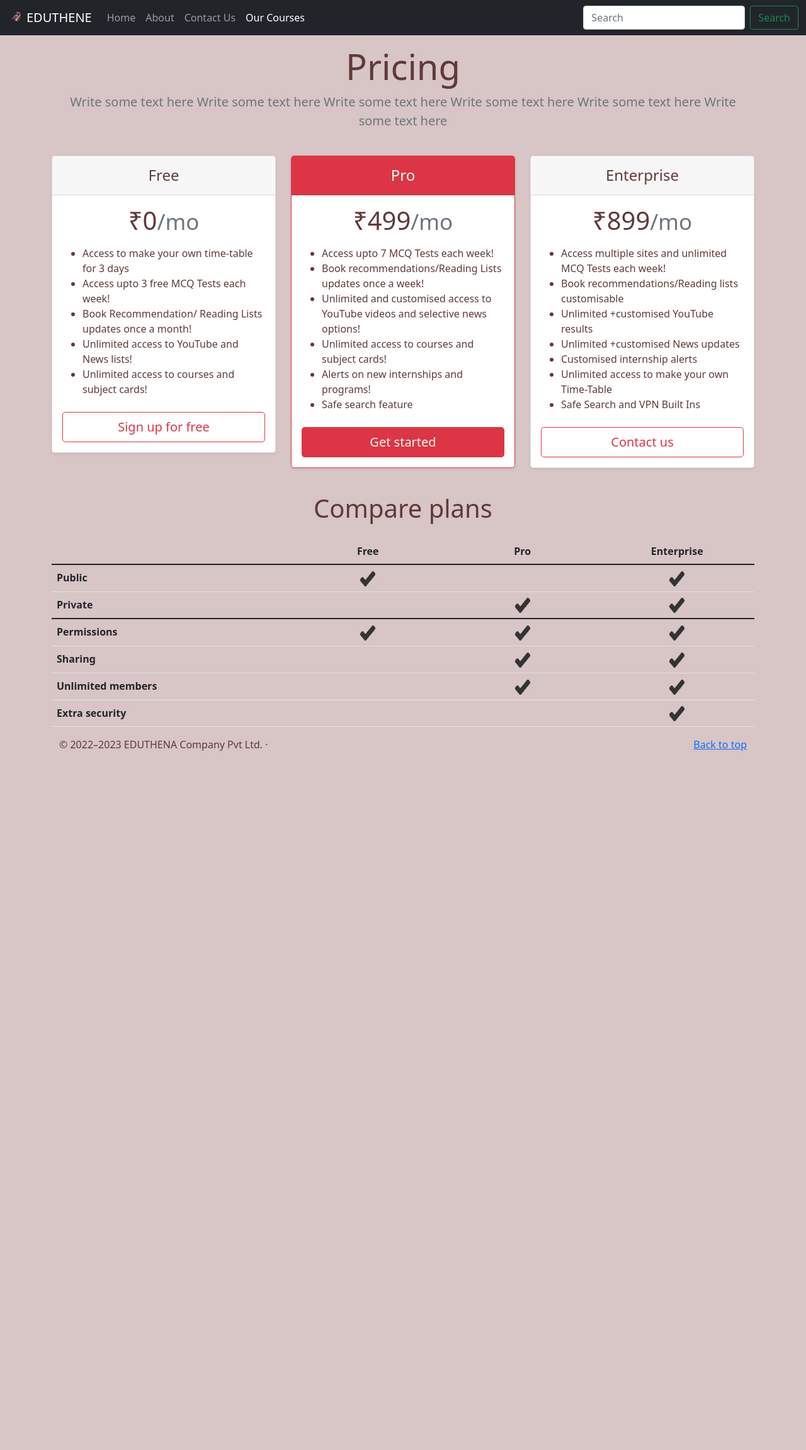
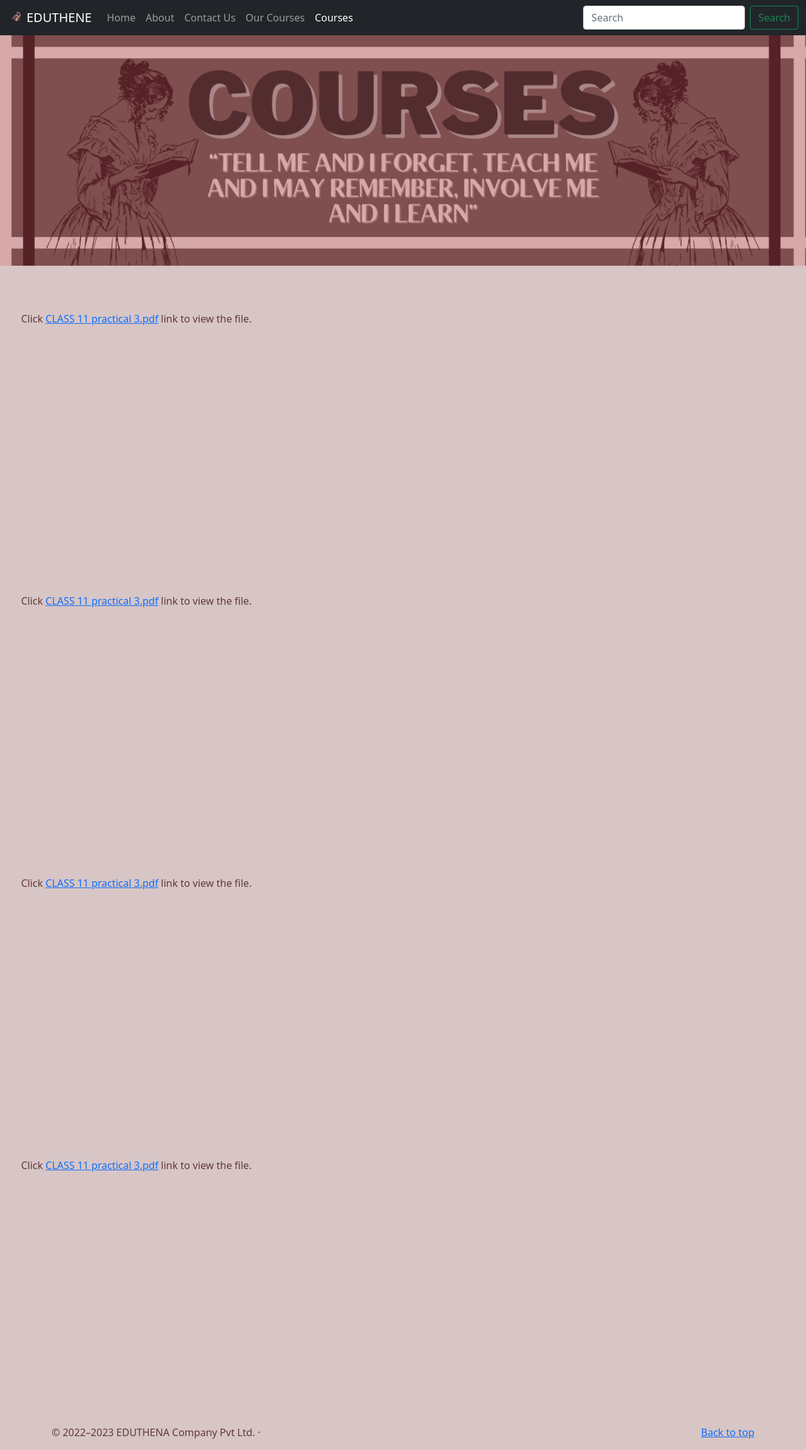
Before and after one commit to HKgame-OFFICIAL/psn-hackathon, a Flask app: page /courses in a window 1280 px wide. Shown: the whole page at 63% size. Before the commit the page ends 1192 px from the top, so only its background shows below. Run offline with Flask 2, Linux system fonts and the light colour scheme; some libraries are stand-ins or nearby versions.

Commit message:
Removed extra files

```diff
--- a/app.py
+++ b/app.py
@@ -89,7 +89,7 @@ def timer():
 
 @app.route('/courses')
 def course():
-    return render_template('prices.html')
+    return render_template('courses.html')
 
 @app.route('/yt-tutorial')
 def youtube():
--- /dev/null
+++ b/tempCodeRunnerFile.py
@@ -0,0 +1 @@
+/todo
--- /dev/null
+++ b/templates/courses.html
@@ -0,0 +1,96 @@
+<!doctype html>
+<html lang="en">
+
+<head>
+  <meta charset="utf-8">
+  <meta name="viewport" content="width=device-width, initial-scale=1">
+  <link rel="icon" href="/static/ico/logo.png">
+  <link href="https://cdn.jsdelivr.net/npm/bootstrap@5.1.3/dist/css/bootstrap.min.css" rel="stylesheet"
+    integrity="sha384-1BmE4kWBq78iYhFldvKuhfTAU6auU8tT94WrHftjDbrCEXSU1oBoqyl2QvZ6jIW3" crossorigin="anonymous">
+
+  <title>EDUTHENE</title>
+  <script src="static/js/pomodoro.js"></script>
+  <script src="https://kit.fontawesome.com/996973c893.js"></script>
+
+  <!-- Google Font -->
+  <!-- <link href="https://fonts.googleapis.com/css2?family=Pacifico&display=swap" rel="stylesheet" /> -->
+
+</head>
+
+<body>
+  <link rel="stylesheet" href="static/css/style.css" />
+  <nav class="navbar navbar-expand-lg navbar-dark bg-dark">
+    <div class="container-fluid">
+      <a class="navbar-brand" href="/"><img src="/static/ico/logo.png" alt="" width="30" height="24" class="d-inline-block align-text-top">EDUTHENE</a>
+      <button class="navbar-toggler" type="button" data-bs-toggle="collapse" data-bs-target="#navbarSupportedContent"
+        aria-controls="navbarSupportedContent" aria-expanded="false" aria-label="Toggle navigation">
+        <span class="navbar-toggler-icon"></span>
+      </button>
+      <div class="collapse navbar-collapse" id="navbarSupportedContent">
+        <ul class="navbar-nav me-auto mb-2 mb-lg-0">
+          <li class="nav-item">
+            <a class="nav-link " aria-current="page" href="/">Home</a>
+          </li>
+          <li class="nav-item">
+            <a class="nav-link" href="/about">About</a>
+          </li>
+          <li class="nav-item">
+            <a class="nav-link" href="/contact">Contact Us</a>
+          </li>
+          <li class="nav-item">
+            <a class="nav-link" href="/prices">Our Courses</a>
+          </li>
+          <li class="nav-item">
+            <a class="nav-link active" href="/courses">Courses</a>
+          </li>
+
+        </ul>
+        <form class="d-flex">
+          <input class="form-control me-2" type="search" placeholder="Search" aria-label="Search">
+          <button class="btn btn-outline-success" type="submit">Search</button>
+        </form>
+      </div>
+    </div>
+  </nav>
+  <div class="carousel-inner">
+    <div class="carousel-item active">
+      <img src="/static/banners/Banner 9.png" class="d-block w-100" alt="...">
+
+    </div>
+  </div>
+
+<div class="row featurette d-flex justify-content-center align-items-center mt-5">
+
+    <object class="my-4" id="resourceobject" data="https://ecourse.asu.apeejay.edu/pluginfile.php/1829827/mod_assign/introattachment/0/MCQ-1%20%28Thermal%20Properties%20of%20Matter%29.pdf" type="application/pdf" style="width: 1237px; height: 400px;" width="800" height="600">
+        <param name="src" value="https://ecourse.asu.apeejay.edu/pluginfile.php/1829827/mod_assign/introattachment/0/MCQ-1%20%28Thermal%20Properties%20of%20Matter%29.pdf">
+        Click <a href="https://ecourse.asu.apeejay.edu/pluginfile.php/1829827/mod_assign/introattachment/0/MCQ-1%20%28Thermal%20Properties%20of%20Matter%29.pdf">CLASS 11 practical 3.pdf</a> link to view the file.
+      </object>
+
+    <object class="my-4" id="resourceobject" data="https://ecourse.asu.apeejay.edu/pluginfile.php/1647077/mod_assign/introattachment/0/offline%20assignment%20on%20relations%20and%20functions.pdf   " type="application/pdf" style="width: 1237px; height: 400px;" width="800" height="600">
+        <param name="src" value="https://ecourse.asu.apeejay.edu/pluginfile.php/1647077/mod_assign/introattachment/0/offline%20assignment%20on%20relations%20and%20functions.pdf    ">
+        Click <a href="https://ecourse.asu.apeejay.edu/pluginfile.php/1647077/mod_assign/introattachment/0/offline%20assignment%20on%20relations%20and%20functions.pdf  ">CLASS 11 practical 3.pdf</a> link to view the file.
+      </object>
+    <object class="my-4" id="resourceobject" data="https://ecourse.asu.apeejay.edu/pluginfile.php/1739675/mod_resource/content/1/XI-MCQ%20-%20Variables.pdf" type="application/pdf" style="width: 1237px; height: 400px;" width="800" height="600">
+        <param name="src" value="https://ecourse.asu.apeejay.edu/pluginfile.php/1739675/mod_resource/content/1/XI-MCQ%20-%20Variables.pdf">
+        Click <a href="https://ecourse.asu.apeejay.edu/pluginfile.php/1739675/mod_resource/content/1/XI-MCQ%20-%20Variables.pdf">CLASS 11 practical 3.pdf</a> link to view the file.
+      </object>
+    <object class="my-4" id="resourceobject" data="https://ecourse.asu.apeejay.edu/pluginfile.php/1829827/mod_assign/introattachment/0/MCQ-1%20%28Thermal%20Properties%20of%20Matter%29.pdf" type="application/pdf" style="width: 1237px; height: 400px;" width="800" height="600">
+        <param name="src" value="https://ecourse.asu.apeejay.edu/pluginfile.php/1829827/mod_assign/introattachment/0/MCQ-1%20%28Thermal%20Properties%20of%20Matter%29.pdf">
+        Click <a href="https://ecourse.asu.apeejay.edu/pluginfile.php/1829827/mod_assign/introattachment/0/MCQ-1%20%28Thermal%20Properties%20of%20Matter%29.pdf">CLASS 11 practical 3.pdf</a> link to view the file.
+      </object>
+</div>
+
+
+
+  <footer class="container">
+    <p class="float-end"><a href="#">Back to top</a></p>
+    <p>© 2022–2023 EDUTHENA Company Pvt Ltd. · </p>
+  </footer>
+
+  <script src="https://cdn.jsdelivr.net/npm/bootstrap@5.1.3/dist/js/bootstrap.bundle.min.js"
+    integrity="sha384-ka7Sk0Gln4gmtz2MlQnikT1wXgYsOg+OMhuP+IlRH9sENBO0LRn5q+8nbTov4+1p"
+    crossorigin="anonymous"></script>
+
+</body>
+
+</html>
--- a/templates/index.html
+++ b/templates/index.html
@@ -16,7 +16,8 @@
     <link rel="stylesheet" href="static/css/style.css">
     <nav class="navbar navbar-expand-lg navbar-dark bg-dark">
         <div class="container-fluid">
-            <a class="navbar-brand" href="/"><img src="/static/ico/logo.png" alt="" width="30" height="24" class="d-inline-block align-text-top">EDUTHENE</a>
+            <a class="navbar-brand" href="/"><img src="/static/ico/logo.png" alt="" width="30" height="24"
+                    class="d-inline-block align-text-top">EDUTHENE</a>
             <button class="navbar-toggler" type="button" data-bs-toggle="collapse"
                 data-bs-target="#navbarSupportedContent" aria-controls="navbarSupportedContent" aria-expanded="false"
                 aria-label="Toggle navigation">
--- a/templates/prices.html
+++ b/templates/prices.html
@@ -99,7 +99,7 @@
                 <div class="col">
                     <div class="card mb-4 rounded-3 shadow-sm ">
                         <div class="card-header py-3 ">
-                            <h4 class="my-0 fw-normal">Enterprise</h4>
+                            <h4 class="my-0 fw-normal ">Enterprise</h4>
                         </div>
                         <div class="card-body ">
                             <h1 class="card-title pricing-card-title">₹899<small class="text-muted fw-light">/mo</small>
--- a/templates/timetable.html
+++ b/templates/timetable.html
@@ -66,7 +66,10 @@
 
     </div>
     <!-- Optional JavaScript; choose one of the two! -->
-
+    <footer class="container">
+      <p class="float-end"><a href="#">Back to top</a></p>
+      <p>© 2022–2023 EDUTHENA Company Pvt Ltd. · </p>
+  </footer>
     <!-- Option 1: Bootstrap Bundle with Popper -->
     <script src="https://cdn.jsdelivr.net/npm/bootstrap@5.0.0-beta2/dist/js/bootstrap.bundle.min.js"
         integrity="sha384-b5kHyXgcpbZJO/tY9Ul7kGkf1S0CWuKcCD38l8YkeH8z8QjE0GmW1gYU5S9FOnJ0"
--- a/templates/update.html
+++ b/templates/update.html
@@ -1,7 +1,7 @@
 {% extends 'base.html' %}
 {% block title %} Home{% endblock title %}
 {% block body %}
-
+<link rel="stylesheet" href="static/css/style.css">
     <div class="container my-3">
         <h2>Update Todo</h2>
         <form action="/update/{{todo.sno}}" method="POST">
```
Also changed, not shown: static/css/timer.css (deleted, +0 -36 lines), static/js/timer.js (deleted, +0 -94 lines), templates/contact.html (+5 -5 lines), static/banners/Banner 9.png (added), static/cards/T10.png (deleted), static/cards/T11.png (deleted), static/cards/T12.png (deleted), static/cards/T14.png (deleted), static/cards/T15.png (deleted), static/ico/player_pause.ico (deleted), static/ico/player_play.ico (deleted), todo.db.
